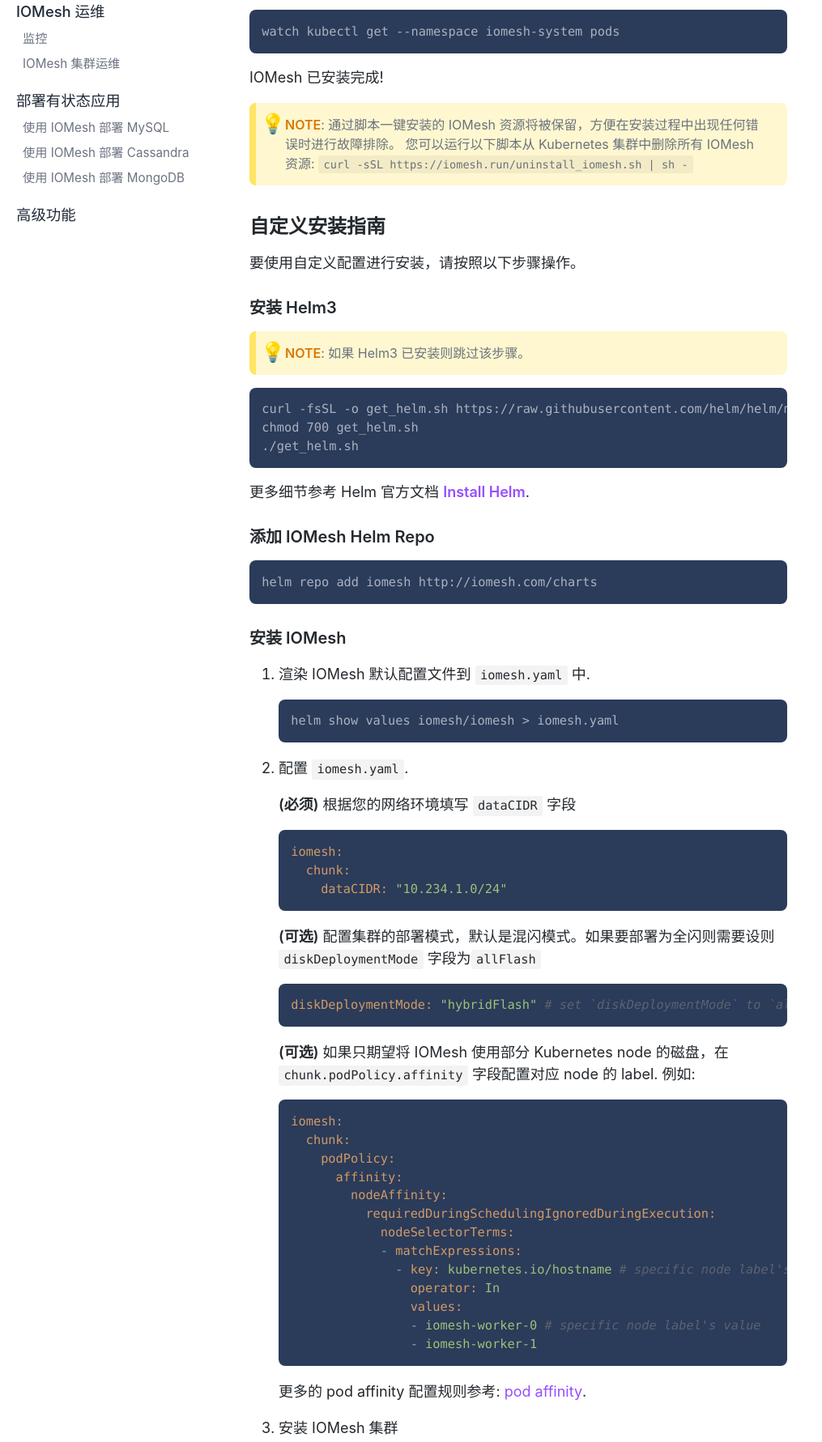
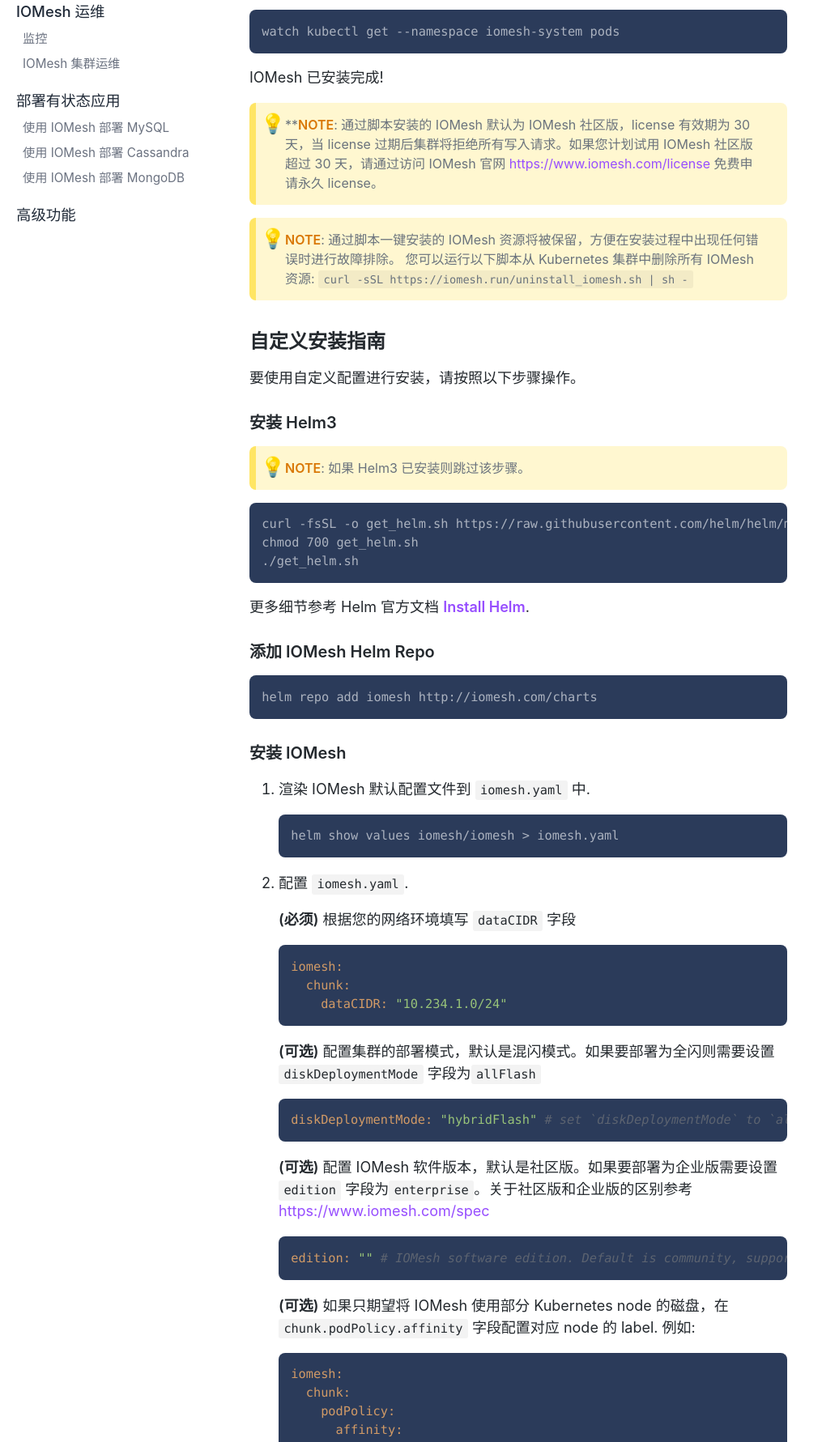
Before and after one commit to iomesh/docs_cn, a plain HTML site: page next/deploy/install-iomesh.html in a window 1280 px wide. Shown: the part 546-2327 px from the top of the page at 81% size, without its empty margins (0-1015 px from the left). Drawn offline with nearby package versions, Linux system fonts and the light colour scheme.

Commit message:
deploy: 397368321d332e9903077517b00ebb021566e9f7

```diff
--- a/next/deploy/install-iomesh.html
+++ b/next/deploy/install-iomesh.html
@@ -67,6 +67,9 @@
 </code></pre>
 <p>IOMesh 已安装完成!</p>
 <blockquote>
+<p>**<em>NOTE</em>: 通过脚本安装的 IOMesh 默认为 IOMesh 社区版，license 有效期为 30 天，当 license 过期后集群将拒绝所有写入请求。如果您计划试用 IOMesh 社区版超过 30 天，请通过访问 IOMesh 官网 <a href="https://www.iomesh.com/license">https://www.iomesh.com/license</a> 免费申请永久 license。</p>
+</blockquote>
+<blockquote>
 <p><strong><em>NOTE</em>: 通过脚本一键安装的 IOMesh 资源将被保留，方便在安装过程中出现任何错误时进行故障排除。 您可以运行以下脚本从 Kubernetes 集群中删除所有 IOMesh 资源: <code>curl -sSL https://iomesh.run/uninstall_iomesh.sh | sh -</code></strong></p>
 </blockquote>
 <h2><a class="anchor" aria-hidden="true" id="自定义安装指南"></a><a href="#自定义安装指南" aria-hidden="true" class="hash-link"><svg class="hash-link-icon" aria-hidden="true" height="16" version="1.1" viewBox="0 0 16 16" width="16"><path fill-rule="evenodd" d="M4 9h1v1H4c-1.5 0-3-1.69-3-3.5S2.55 3 4 3h4c1.45 0 3 1.69 3 3.5 0 1.41-.91 2.72-2 3.25V8.59c.58-.45 1-1.27 1-2.09C10 5.22 8.98 4 8 4H4c-.98 0-2 1.22-2 2.5S3 9 4 9zm9-3h-1v1h1c1 0 2 1.22 2 2.5S13.98 12 13 12H9c-.98 0-2-1.22-2-2.5 0-.83.42-1.64 1-2.09V6.25c-1.09.53-2 1.84-2 3.25C6 11.31 7.55 13 9 13h4c1.45 0 3-1.69 3-3.5S14.5 6 13 6z"></path></svg></a>自定义安装指南</h2>
@@ -94,8 +97,11 @@
   <span class="hljs-attr">chunk:</span>
     <span class="hljs-attr">dataCIDR:</span> <span class="hljs-string">"10.234.1.0/24"</span>
 </code></pre>
-<p><strong>(可选)</strong> 配置集群的部署模式，默认是混闪模式。如果要部署为全闪则需要设则 <code>diskDeploymentMode</code> 字段为<code>allFlash</code></p>
+<p><strong>(可选)</strong> 配置集群的部署模式，默认是混闪模式。如果要部署为全闪则需要设置 <code>diskDeploymentMode</code> 字段为<code>allFlash</code></p>
 <pre><code class="hljs css language-yaml"><span class="hljs-attr">diskDeploymentMode:</span> <span class="hljs-string">"hybridFlash"</span> <span class="hljs-comment"># set `diskDeploymentMode` to `allFlash` in all-flash deployment mode</span>
+</code></pre>
+<p><strong>(可选)</strong> 配置 IOMesh 软件版本，默认是社区版。如果要部署为企业版需要设置 <code>edition</code> 字段为<code>enterprise</code>。关于社区版和企业版的区别参考 <a href="https://www.iomesh.com/spec">https://www.iomesh.com/spec</a></p>
+<pre><code class="hljs css language-yaml"><span class="hljs-attr">edition:</span> <span class="hljs-string">""</span> <span class="hljs-comment"># IOMesh software edition. Default is community, support: enterprise/community</span>
 </code></pre>
 <p><strong>(可选)</strong> 如果只期望将 IOMesh 使用部分 Kubernetes node 的磁盘，在 <code>chunk.podPolicy.affinity</code> 字段配置对应 node 的 label. 例如:</p>
 <pre><code class="hljs css language-yaml"><span class="hljs-attr">iomesh:</span>
```
Also changed, not shown: next/deploy/install-iomesh/index.html (+7 -1 lines).
